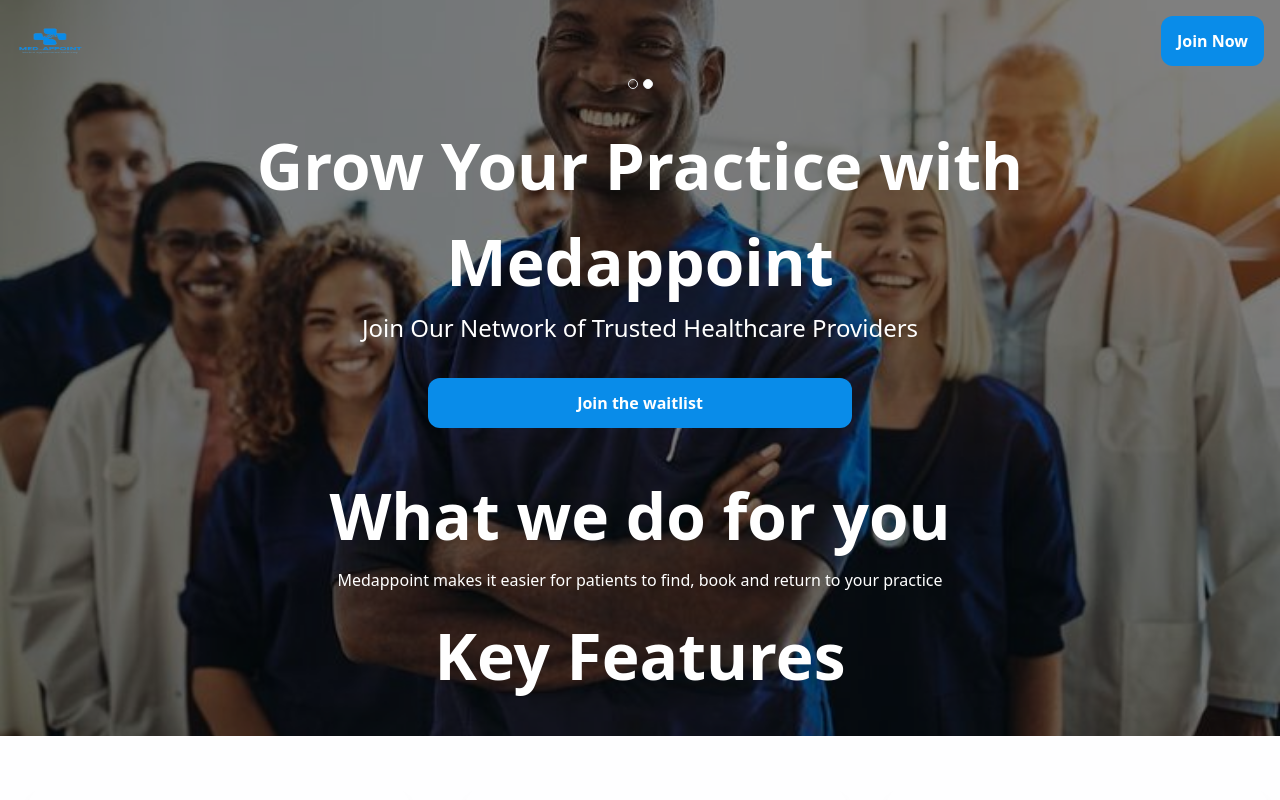
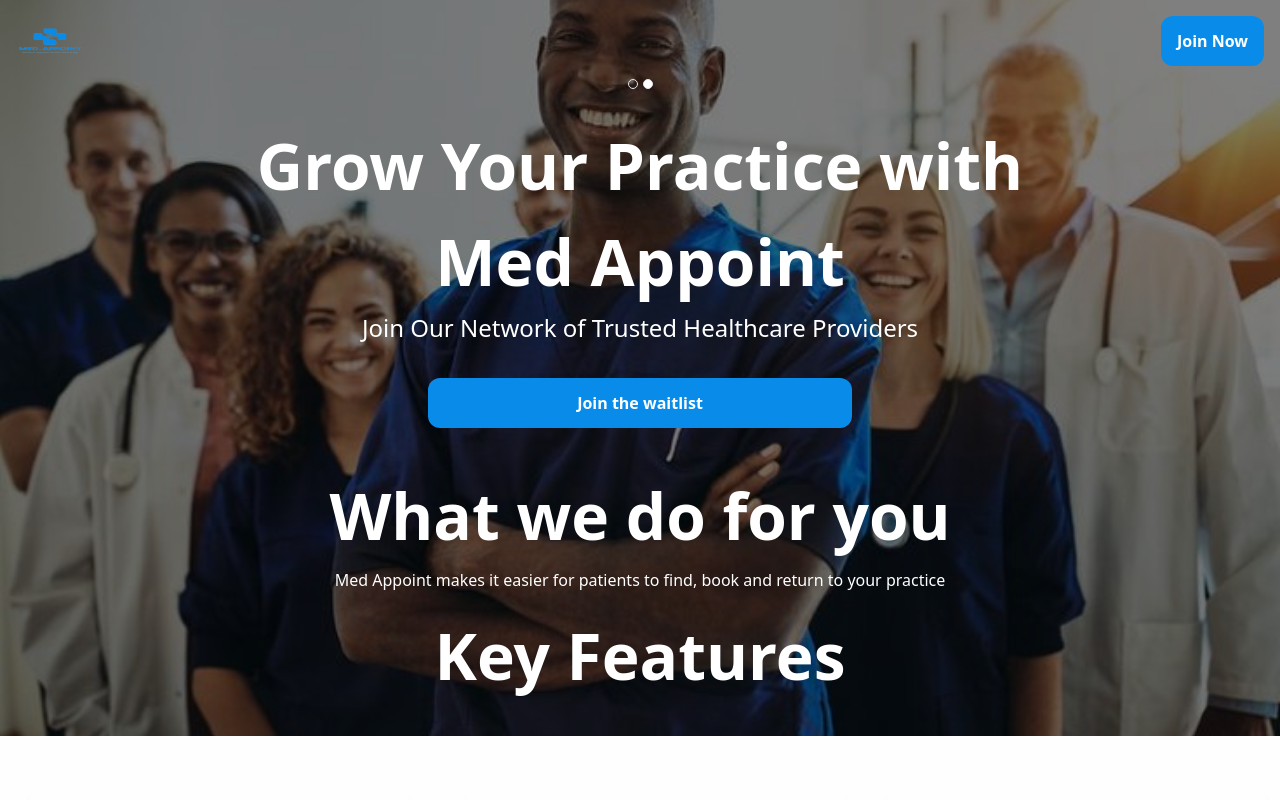
Before and after one commit to ByteSurgeonAmos/mediappoint, a Next.js app: page /provider in a window 1280 px wide. Shown: the top 800 px of the page. Built offline with nearby package versions, Linux system fonts and the light colour scheme.

Commit message:
fix:medappoint to med Appoint

```diff
--- a/src/components/provider/Header.tsx
+++ b/src/components/provider/Header.tsx
@@ -53,7 +53,7 @@
         <div className="w-full  center flex flex-col justify-center items-center max-md:w-screen">
           <div className="w-full  max-md:text-2xl text-white text-balance text-center font-[700] pt-4 max-md:w-screen">
             <p className="sm:text-[64px]">Grow Your Practice with</p>
-            <p className="sm:text-[64px]">Medappoint</p>
+            <p className="sm:text-[64px]">Med Appoint</p>
           </div>
           <div className="w-full  sm:text-[24px] text-center text-white max-md:w-full">
             Join Our Network of Trusted Healthcare Providers
@@ -75,7 +75,7 @@
           What we do for you
         </div>
         <div className="w-full text-[24px] h-max font-[400] sm:text-[16px] max-md:text-sm text-wrap text-center  p-1">
-          Medappoint makes it easier for patients to find, book and return to
+          Med Appoint makes it easier for patients to find, book and return to
           your practice
         </div>
       </div>
```
